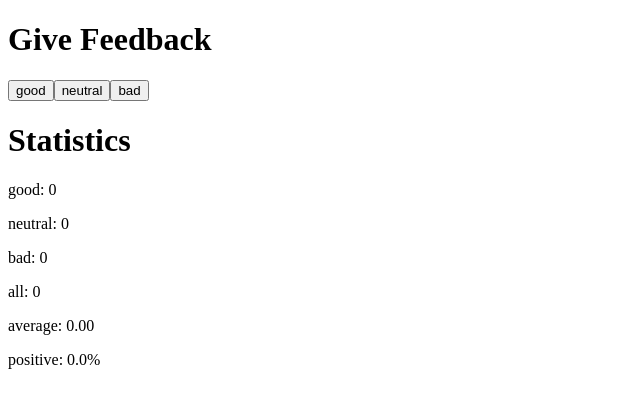
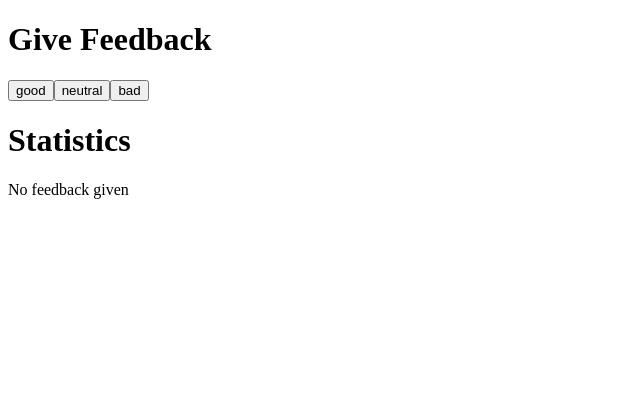
Before and after one commit to leoandradej/full-stack-open, a React (Vite) app in the folder part1/unicafe/: page / in a window 1280 px wide. Shown: the top 408 px of the page, without its empty margins (0-640 px from the left). Built offline with nearby package versions, Linux system fonts and the light colour scheme.

Commit message:
Unicafe step 4 completed

```diff
--- a/part1/unicafe/src/App.jsx
+++ b/part1/unicafe/src/App.jsx
@@ -6,12 +6,18 @@ const Statistics = ({ good, neutral, bad, total, average, positive }) => {
   return (
     <>
       <h1>Statistics</h1>
+      {total === 0 ? (
+        "No feedback given"
+      ) : (
+        <>
           <p>good: {good}</p>
           <p>neutral: {neutral}</p>
           <p>bad: {bad}</p>
           <p>all: {total}</p>
           <p>average: {average.toFixed(2)}</p>
           <p>positive: {positive.toFixed(1)}%</p>
+        </>
+      )}
     </>
   );
 };
```
Lines whose indentation alone changed are shown as unchanged.
